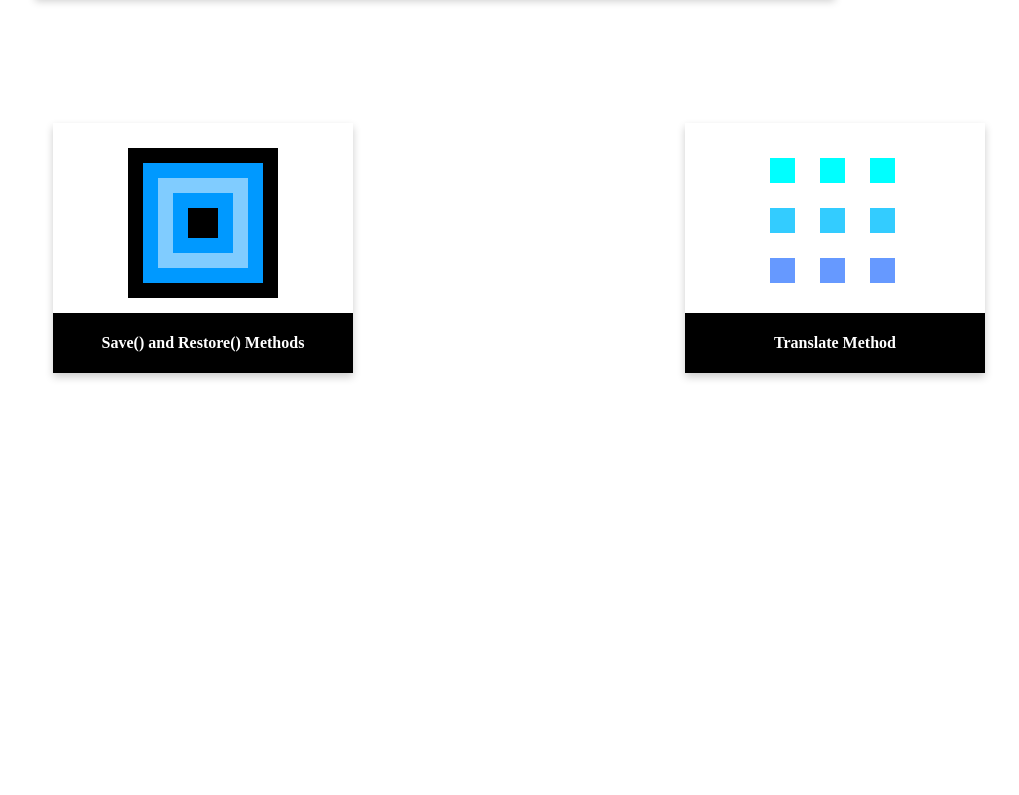
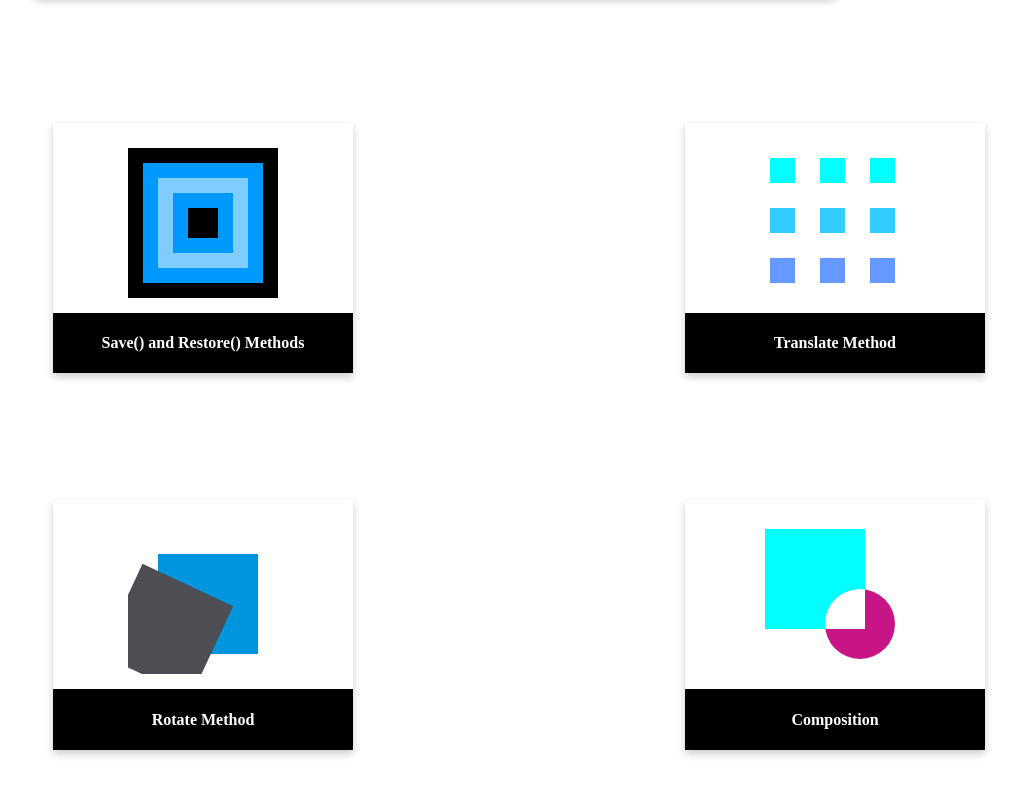
Before and after one commit to EloK6/Canvas-Test, a plain HTML site: page index.html in a window 1280 px wide. Shown: the part 2556-3351 px from the top of the page, without its empty margins (121-1140 px from the left). Before the commit the page ends 3001 px from the top, so only its background shows below. Drawn offline with Linux system fonts and the light colour scheme.

Commit message:
Composition

```diff
--- a/app.js
+++ b/app.js
@@ -1,3 +1,4 @@
+//FIRST FIGURE
 function pencil() {
   var canvas = document.getElementById("happy");
   if (canvas.getContext) {
@@ -15,6 +16,7 @@ function pencil() {
 }
 pencil();
 
+//PACMAN
 function draw() {
   var canvas = document.getElementById("game");
   if (canvas.getContext) {
@@ -144,6 +146,7 @@ function draw() {
 }
 draw();
 
+//COLORS
 function colors() {
   var ctx = document.getElementById("color").getContext("2d");
   for (var i = 0; i < 8; i++) {
@@ -157,6 +160,7 @@ function colors() {
 }
 colors();
 
+//STROKES
 function strokes() {
   var ctx = document.getElementById("stroke").getContext("2d");
   for (var i = 0; i < 8; i++) {
@@ -172,6 +176,7 @@ function strokes() {
 }
 strokes();
 
+//TRANSPARENCY
 function transparency() {
   var ctx = document.getElementById("transparency").getContext("2d");
   //Background
@@ -197,6 +202,7 @@ function transparency() {
 }
 transparency();
 
+//GRADIENT
 function gradient() {
   var ctx = document.getElementById("gradient").getContext("2d");
   // Create a radial gradient
@@ -217,7 +223,7 @@ function gradient() {
 }
 gradient();
 
-//Update
+//UPDATE
 function update() {
   var canvas = document.getElementById("update");
   var ctx = canvas.getContext("2d");
@@ -244,6 +250,7 @@ function update() {
 }
 update();
 
+//MOVEMENT
 function moving() {
   var ctx = document.getElementById("moving").getContext("2d");
   ctx.fillStyle = "blue";
@@ -308,7 +315,7 @@ function moving2() {
 }
 moving2();
 
-//game
+//GAME
 function userInteraction() {
   var canvas = document.getElementById("user-interaction");
   var ctx = canvas.getContext("2d");
@@ -371,6 +378,7 @@ function userInteraction() {
 }
 userInteraction();
 
+//SAVE AND RESTORE
 function saveAndRestore() {
   var ctx = document.getElementById("save_Restore").getContext("2d");
   ctx.fillRect(0, 0, 150, 150);
@@ -388,6 +396,7 @@ function saveAndRestore() {
 }
 saveAndRestore();
 
+//TRANSLATE
 function translate() {
   var ctx = document.getElementById("translate").getContext("2d");
   for (var i = 0; i < 3; i++) {
@@ -401,3 +410,29 @@ function translate() {
   }
 }
 translate();
+
+//ROTATE
+function rotate() {
+  var ctx = document.getElementById("rotate").getContext("2d");
+  // blue rect
+  ctx.fillStyle = "#0095DD";
+  ctx.fillRect(30, 30, 100, 100);
+  ctx.rotate((Math.PI / 180) * 25);
+  // grey rect
+  ctx.fillStyle = "#4D4E53";
+  ctx.fillRect(30, 30, 100, 100);
+}
+rotate();
+
+//COMPOSITION
+function composition() {
+  var ctx = document.getElementById("composition").getContext("2d");
+  ctx.fillStyle = "aqua";
+  ctx.fillRect(5, 5, 100, 100);
+  ctx.globalCompositeOperation = "xor";
+  ctx.beginPath();
+  ctx.fillStyle = "MediumVioletRed ";
+  ctx.arc(100, 100, 35, 0, 2 * Math.PI);
+  ctx.fill();
+}
+composition();
--- a/index.html
+++ b/index.html
@@ -81,6 +81,18 @@
           <h4>Translate Method</h4>
         </div>
       </div>
+      <div class="card card-sm">
+        <canvas id="rotate" width="150" height="150"></canvas>
+        <div class="content">
+          <h4>Rotate Method</h4>
+        </div>
+      </div>
+      <div class="card card-sm">
+        <canvas id="composition" width="150" height="150"></canvas>
+        <div class="content">
+          <h4>Composition</h4>
+        </div>
+      </div>
     </div>
 
     <script src="app.js"></script>
```
